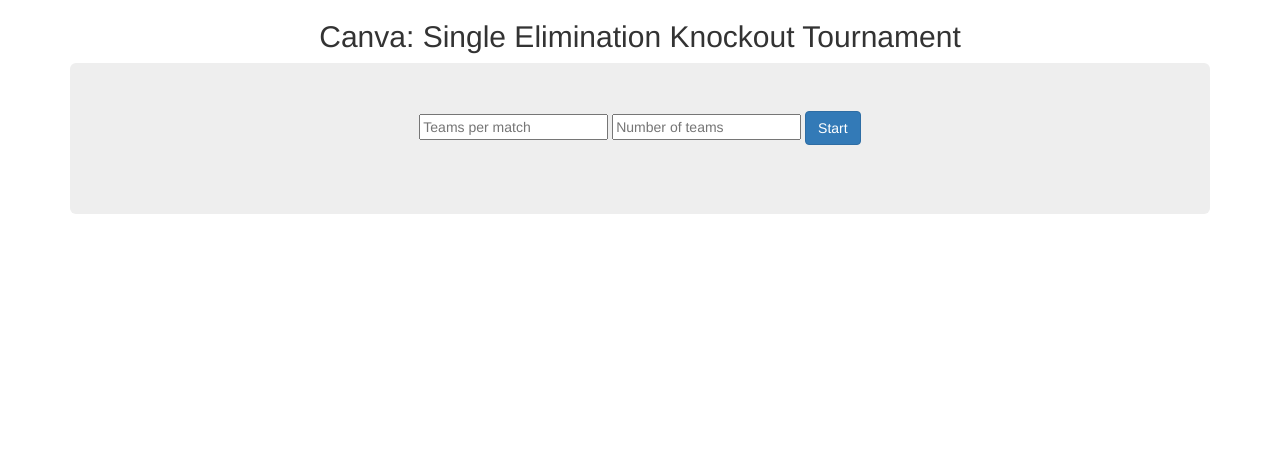
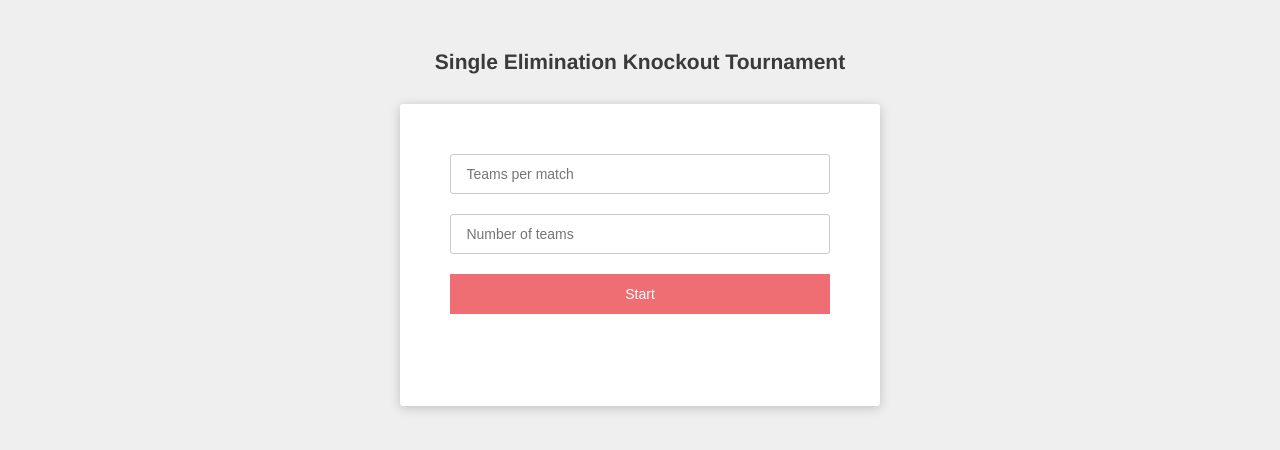
Before and after one commit to anandvadaje/KnockOut-Tournament-Simulator-for-Canva, a website: page index.html in a window 1280 px wide. Drawn offline with nearby package versions, Linux system fonts and the light colour scheme.

Commit message:
CSS styles added

```diff
--- a/client/start.js
+++ b/client/start.js
@@ -6,13 +6,14 @@
 //starts the validation of inputs and if all good further processing of the tournment
 function startTournament(input) {
   var numberOfRounds = Math.log10(elements.numberOfTeams.value)/Math.log10(elements.teamsPerMatch.value);
-  validate(numberOfRounds);
+  if(validate(numberOfRounds)) {
     let progressBar;
     var totalNoofMatcheds = getTotalMatches();
     progressBar = new ProgressBar(elements.progressBar, totalNoofMatcheds);
     const tournamentModel = new TournamentModel(elements.numberOfTeams.value, elements.teamsPerMatch.value, numberOfRounds);
     const tournamentController = new TournamentController(tournamentModel, progressBar);
     tournamentController.run();
+  }
 }
 
 //Calculates the total number of matches for the Tournament
@@ -33,16 +34,24 @@
 //Validates the input given by the user
 function validate(numberOfRounds) {
   elements.error.textContent = "";
+  elements.winnertitle.textContent = "";
+  elements.winner.textContent = "";
   if(elements.teamsPerMatch.value < 2){
     elements.error.textContent = "Teams per match cannot be less than 2";
-      elements.progressBar.css("display") = "none";
+    // elements.progressBar.style.display = "none";
+    return false;
   }
   if(elements.numberOfTeams.value < 2){
     elements.error.textContent = "Number of teams cannot be less than 2";
-      elements.progressBar.css("display") = "none";
+    return false;
+    // elements.progressBar.style.display = "none";
   }
   if(numberOfRounds - Math.ceil(numberOfRounds) != 0){
     elements.error.textContent = "Invalid pair of number of team: "+ elements.numberOfTeams.value+" and teams per match: "+elements.teamsPerMatch.value;
-      elements.progressBar.css("display") = "none";
+    return false;
+    // elements.progressBar.style.display = "none";
   }
+
+  return true;
+
 }
--- a/client/styles.css
+++ b/client/styles.css
@@ -4,33 +4,61 @@
 
 body {
     display: block;
+    font-size: 14px;
     margin: 8px;
     text-align: center;
+    background: #efefef;
+    font-family: Helvetica;
 }
 
 .response {
-    padding-top: 0.5em;
-    display: block;
+    padding-top: 1.5em;
 }
 
 #winner {
-    color: #5e0f68;
+    color: #2962ff;
 }
-
+#tournamentForm {
+    width: 30%;
+    min-width: 300px;
+    margin: 30px auto;
+    padding: 50px;
+    background-color: #fff;
+    box-shadow: 0 2px 11px 0 rgba(0, 0, 0, 0.2);
+    border-radius: 3px;
+}
+#tournamentForm input {
+    display: block;
+    width: 100%;
+    height: 40px;
+    box-sizing: border-box;
+    padding: 5px 15px;
+    font-size: 1em;
+    margin-bottom: 20px;
+    border-radius: 3px;
+    border: 1px solid #ccc;
+}
+#tournamentForm button {
+    height: 40px;
+    width: 100%;
+    background-color: #ee6e73;
+    border: none;
+    color: #fff;
+    font-size: 1em;
+}
+#title {
+    color: #3a3a3a;
+    margin-top: 50px;
+}
 #progressBar span {
     padding: 10px;
     margin-top: 10px;
     margin-bottom: 10px;
     display: block;
-    height: 3em;
 }
 
 #progressBar .progress {
-    background-color: #ccc;
-}
-
-#progressBar .status {
-    color:burlywood;
+    background-color: #ebebeb;
 }
 
 #progressBar:empty{
--- a/client/tournament/tournamentController.js
+++ b/client/tournament/tournamentController.js
@@ -30,8 +30,8 @@
       this.SetTeamScores(tournament.teams)
     ]);
     const winner = await this.GetWinner();
-    elements.winnertitle.innerHTML = "The Winner is : ";
     elements.winner.innerHTML = winner.name;
+    elements.winnertitle.innerHTML = "is the Winner. ";
     this.model.setWinner(winner);
   }
 
--- a/client/tournament/tournamentView.js
+++ b/client/tournament/tournamentView.js
@@ -7,7 +7,6 @@
     //Instantiates the ProgressBar class
     constructor(selector, length) {
         this.body = selector;
-        this.status = null;
         this.progress = null;
 
         this.position = -1;
--- a/index.html
+++ b/index.html
@@ -3,25 +3,26 @@
   <head>
     <!-- CSS -->
     <link rel="stylesheet" href="./client/styles.css">
-    <link rel="stylesheet" href="https://maxcdn.bootstrapcdn.com/bootstrap/3.3.7/css/bootstrap.min.css" integrity="sha384-BVYiiSIFeK1dGmJRAkycuHAHRg32OmUcww7on3RYdg4Va+PmSTsz/K68vbdEjh4u" crossorigin="anonymous">
     <!-- Meta -->
     <meta name="viewport" content="width=device-width, initial-scale=1">
     <title>Knockout Tournament</title>
   </head>
   <body>
-    <div class="container">
-      <h2>Canva: Single Elimination Knockout Tournament</h2>
-      <div class="jumbotron">
     <!-- Edit me. -->
     <!-- For tests to pass, the IDs of the elements below MUST NOT change. -->
+    <h2 id="title">Single Elimination Knockout Tournament</h2>
+    <div id="tournamentForm">
       <input id="teamsPerMatch" placeholder="Teams per match" type="number" />
       <input id="numberOfTeams" placeholder="Number of teams" type="number" />
-      <button class="btn btn-primary" id="start">Start</button>
-      <span class="response" id="winnertitle"></span>
-      <span class="response" id="winner"></span>
-      <span class="response" id="error"></span>
+      <button class="btn" id="start">Start</button>
+      <div class="response">
+        <span id="winner"></span>
+        <span id="winnertitle"></span>
+      </div>
+      <div class="response" id="error"></div>
       <div id="progressBar"></div>
 
+    </div>
     <!-- Javascript -->
     <script type="text/javascript" src="./client/utilities/constants.js"></script>
     <script type="text/javascript" src="./client/utilities/elements.js"></script>
@@ -32,7 +33,5 @@
     <script type="text/javascript" src="./client/tournament/tournamentController.js"></script>
     <script type="text/javascript" src="./client/tournament/tournamentView.js"></script>
     <script type="text/javascript" src="./client/start.js"></script>
-      </div>
-    </div>
   </body>
 </html>
```
Lines whose indentation alone changed are shown as unchanged.
